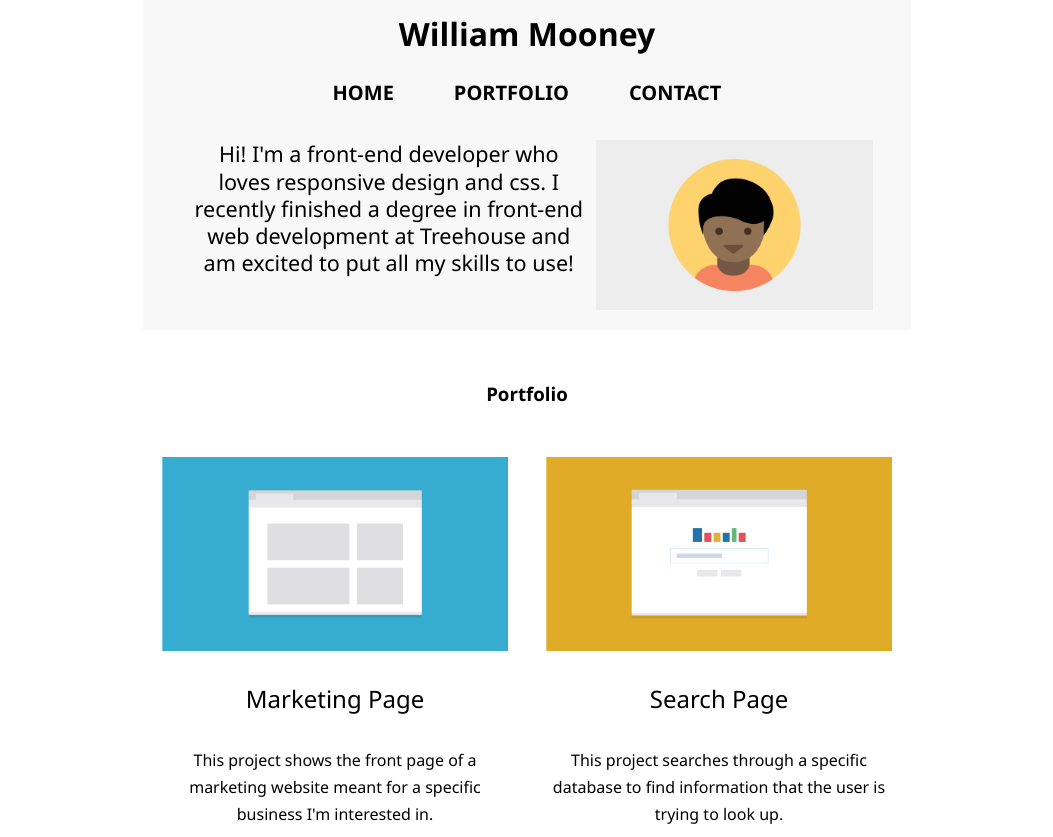
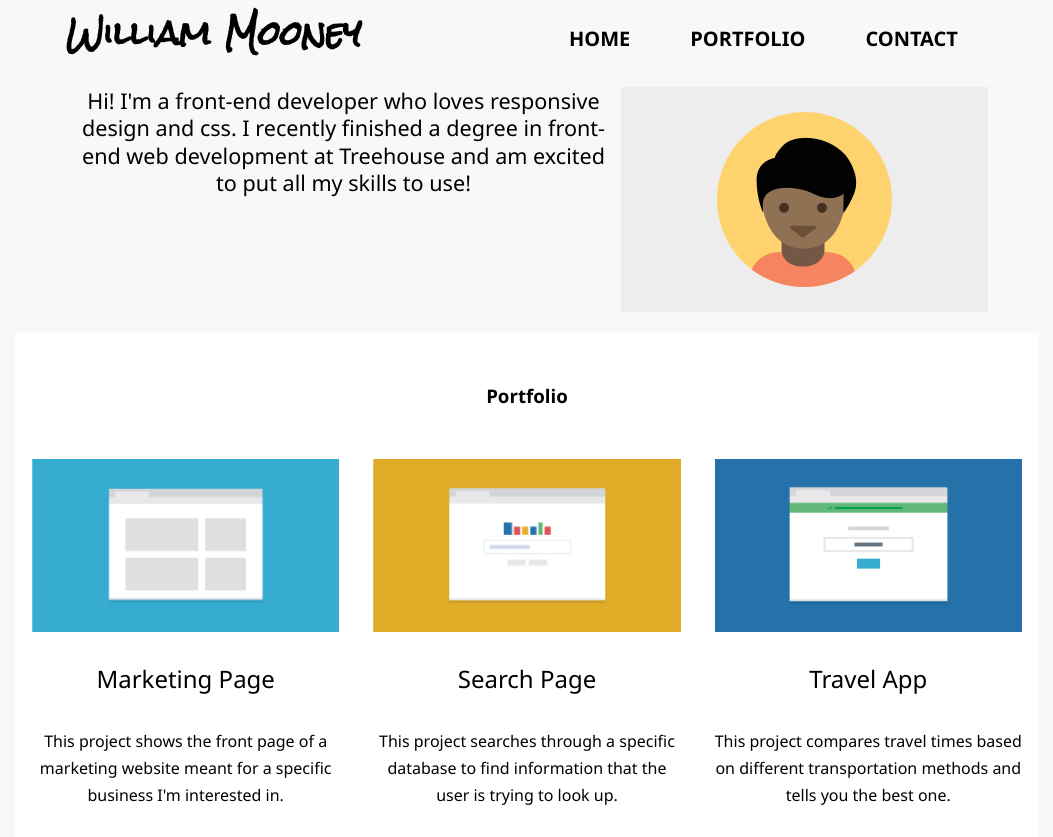
Before and after one commit to mooneyclan/Team-Treehouse-TechDegree, a plain HTML site: page FrontEnd-TechDegree/Unit 02 Project/index.html in a window 1280 px wide. Shown: the top 837 px of the page, without its empty margins (113-1166 px from the left). Drawn offline with Linux system fonts and the light colour scheme.

Commit message:
Unit 02: Desktop Size Completed

```diff
--- a/FrontEnd-TechDegree/Unit 02 Project/css/styles.css
+++ b/FrontEnd-TechDegree/Unit 02 Project/css/styles.css
@@ -10,6 +10,10 @@
 html, body {
   font-family: 'Segoe UI', Tahoma, Geneva, Verdana, sans-serif;
   line-height: 1.7em;
+}
+
+h1 {
+  font-family: 'Rock Salt', cursive;
 }
 
 a {
@@ -196,9 +200,34 @@ footer span {
 /* Media Query 1024+ px */
 
 @media screen and (min-width: 1024px) {
+  body {
+    background-color: #f8f8f8;
+  }
 
+  .main-container {
+    max-width: 1024px;
+  }
 
+  /* Header */
+  .name-nav-wrapper {
+    display: flex;
+    justify-content: space-between;
+  }
 
+  nav ul li {
+    padding-top: 25px;
+  }
 
+  /* Section */
+  #portfolio {
+    background-color: #fff;
+  }
 
+  .section-container {
+    background-color: #fff;
+  }
+
+  .sub-container {
+    width: 30%;
+  }
 }
--- a/FrontEnd-TechDegree/Unit 02 Project/index.html
+++ b/FrontEnd-TechDegree/Unit 02 Project/index.html
@@ -5,21 +5,24 @@
   <meta name="viewport" content="width=device-width, initial-scale=1.0">
   <meta http-equiv="X-UA-Compatible" content="ie=edge">
   <link rel="stylesheet" href="css/styles.css">
+  <link href="https://fonts.googleapis.com/css?family=Rock+Salt" rel="stylesheet">
   <title>Document</title>
 </head>
 <body>
   <div class="main-container">
-    <header>
+    <header id="home">
       <div class="head-container">
+        <div class="name-nav-wrapper">
           <h1>William Mooney</h1>
 
           <nav>
             <ul>
-            <li><a href="index.html">HOME</a></li>
+              <li><a href="#home">HOME</a></li>
               <li><a href="#portfolio">PORTFOLIO</a></li>
               <li><a href="#contact">CONTACT</a></li>
             </ul>
           </nav>
+        </div>
 
         <div class="profile">
             <img src="images/responsive-layout-profile.png" alt="artistic profile picture">
@@ -80,9 +83,9 @@
           <hr>
           <div class="foot-div">
             <h3>William Mooney</h3>
-            <a class="mobile-link" href="index.html">BACK TO TOP</a>
+            <a class="mobile-link" href="#home">BACK TO TOP</a>
             <div class="links">
-                <a href="index.html">HOME</a>
+                <a href="#home">HOME</a>
                 <a href="#portfolio">PORTFOLIO</a>
                 <a class="right-end" href="#contact">CONTACT</a>
             </div>
```
Lines whose indentation alone changed are shown as unchanged.
